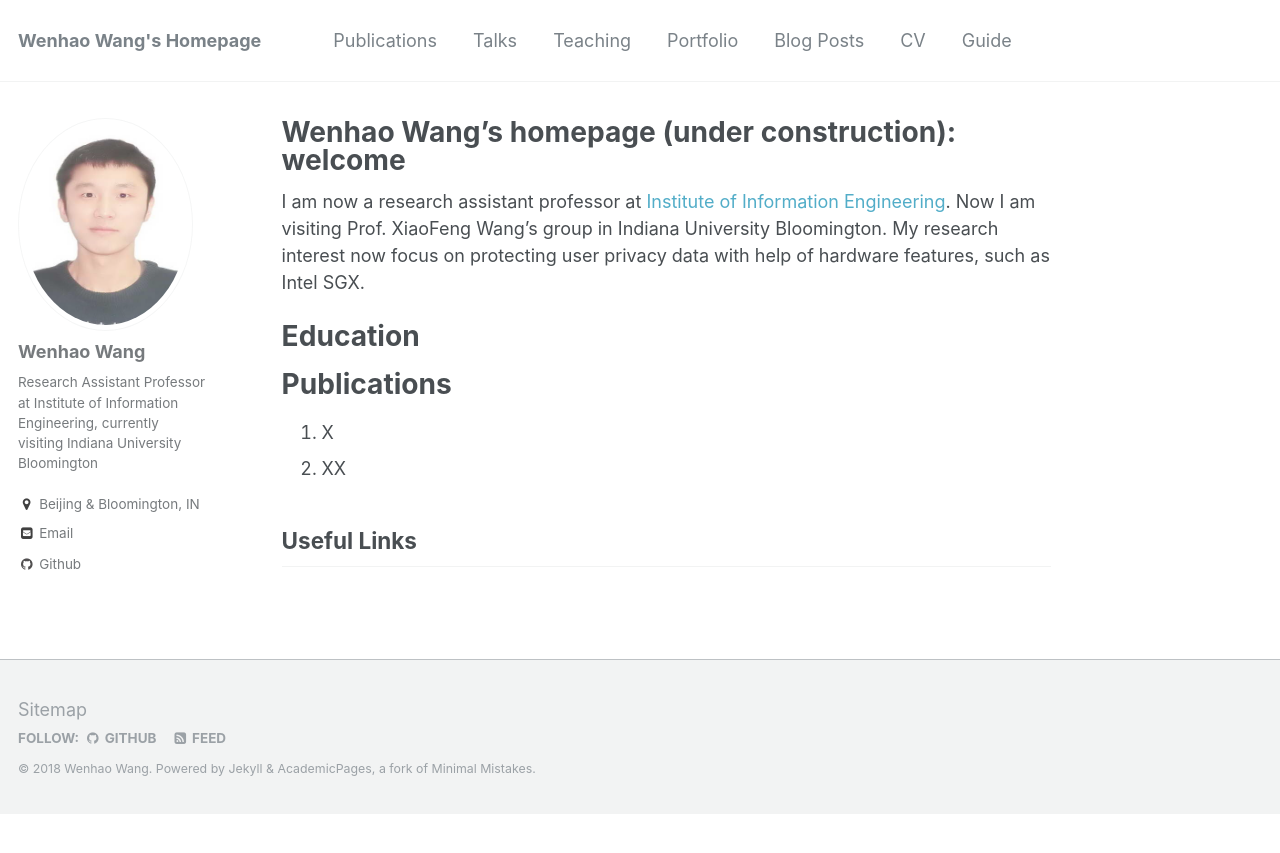
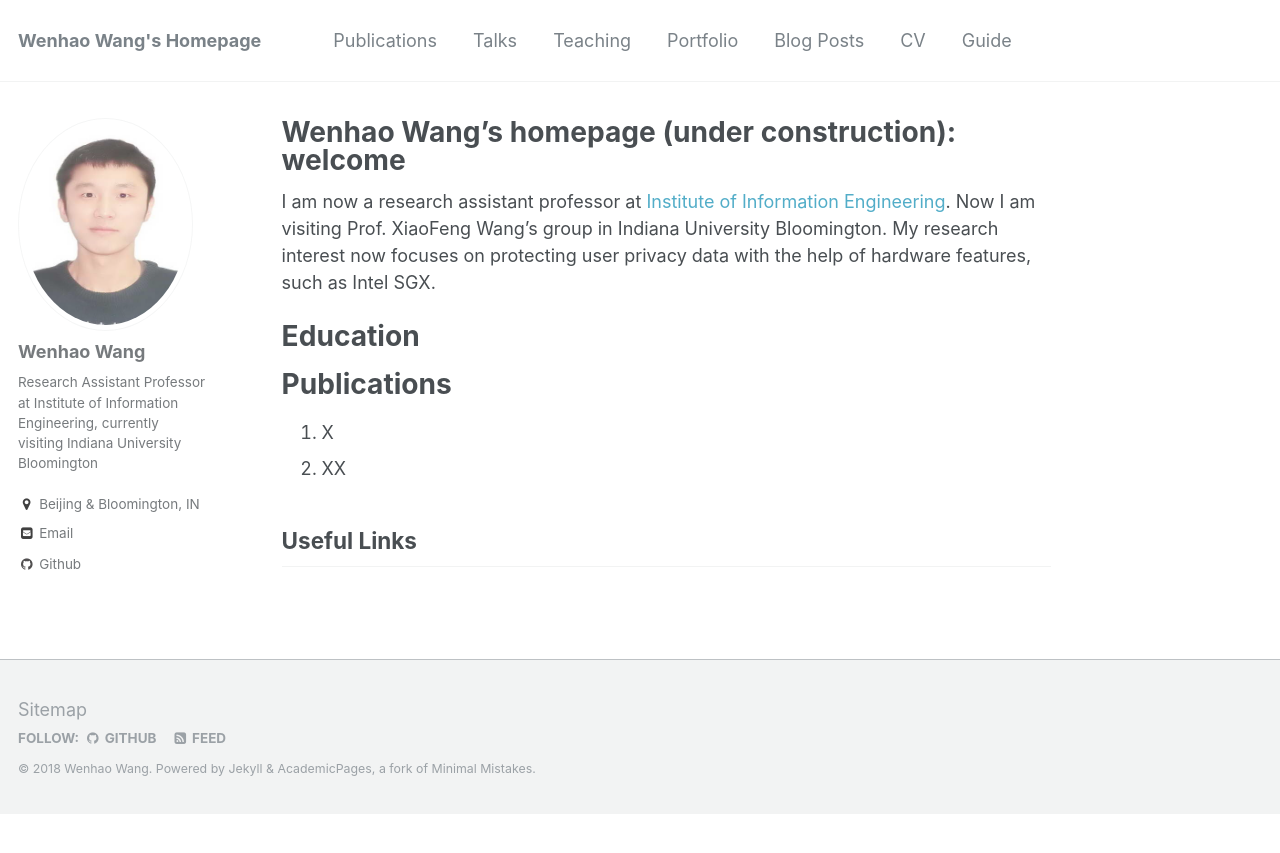
Before and after one commit to wenhao19/heartever.github.io, a Jekyll site: the page built from _pages/about.md, in a window 1280 px wide. Shown: the top 853 px of the page. Built offline with Jekyll 4.4.1, drawn with Linux system fonts in a browser that asks for light colours.

Commit message:
Update about.md

```diff
--- a/_pages/about.md
+++ b/_pages/about.md
@@ -8,7 +8,7 @@
   - /about.html
 ---
 
-I am now a research assistant professor at [Institute of Information Engineering](http://www.iie.ac.cn/). Now I am visiting Prof. XiaoFeng Wang's group in Indiana University Bloomington. My research interest now focus on protecting user privacy data with help of hardware features, such as Intel SGX.
+I am now a research assistant professor at [Institute of Information Engineering](http://www.iie.ac.cn/). Now I am visiting Prof. XiaoFeng Wang's group in Indiana University Bloomington. My research interest now focuses on protecting user privacy data with the help of hardware features, such as Intel SGX.
 
 Education
 ======
```
